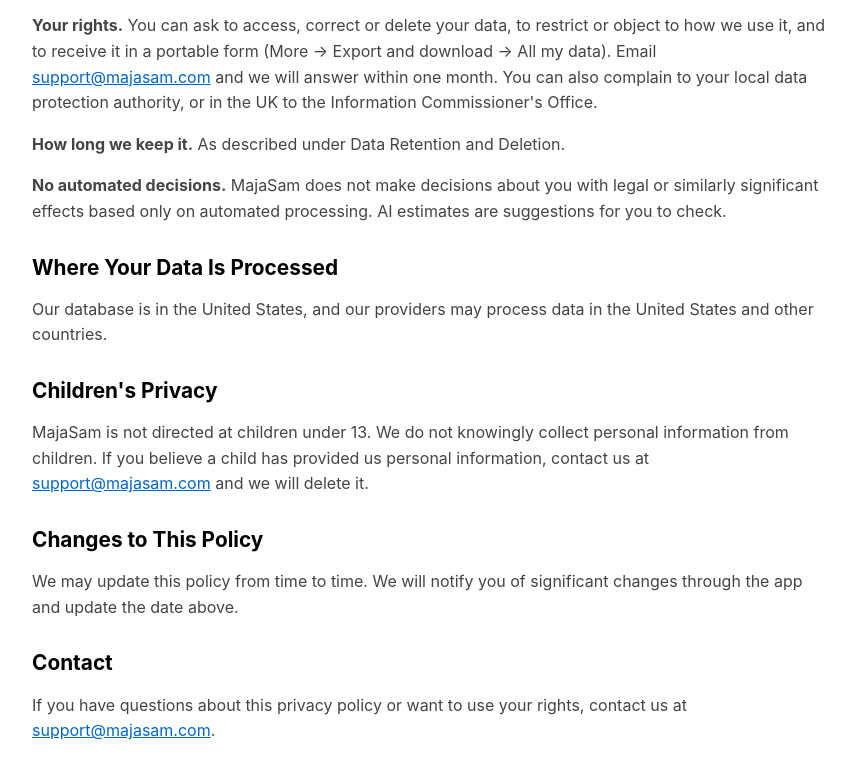
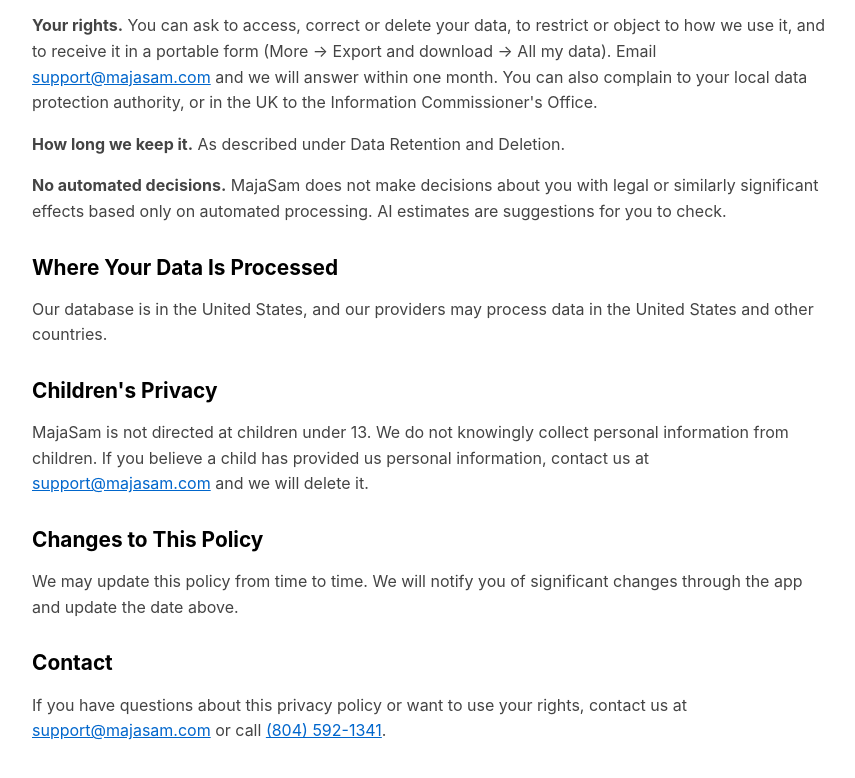
Before and after one commit to igyasi24-Copilot/Majasam-app, a plain HTML site: page privacy-policy.html in a window 1280 px wide. Shown: the part 9725-10503 px from the top of the page, without its empty margins (208-1063 px from the left). Drawn offline with Linux system fonts and the light colour scheme.

Commit message:
Add the MajaSam LLC phone number to the footer and contact sections
Co-Authored-By: Claude Opus 5.5 <noreply@anthropic.com>

```diff
--- a/privacy-policy.html
+++ b/privacy-policy.html
@@ -187,6 +187,6 @@
   <p>We may update this policy from time to time. We will notify you of significant changes through the app and update the date above.</p>
 
   <h2>Contact</h2>
-  <p>If you have questions about this privacy policy or want to use your rights, contact us at <a href="mailto:support@majasam.com">support@majasam.com</a>.</p>
+  <p>If you have questions about this privacy policy or want to use your rights, contact us at <a href="mailto:support@majasam.com">support@majasam.com</a> or call <a href="tel:+18045921341">(804) 592-1341</a>.</p>
 </body>
 </html>
```
Also changed, not shown: index.html (+1 -0 lines), terms.html (+1 -1 lines).
